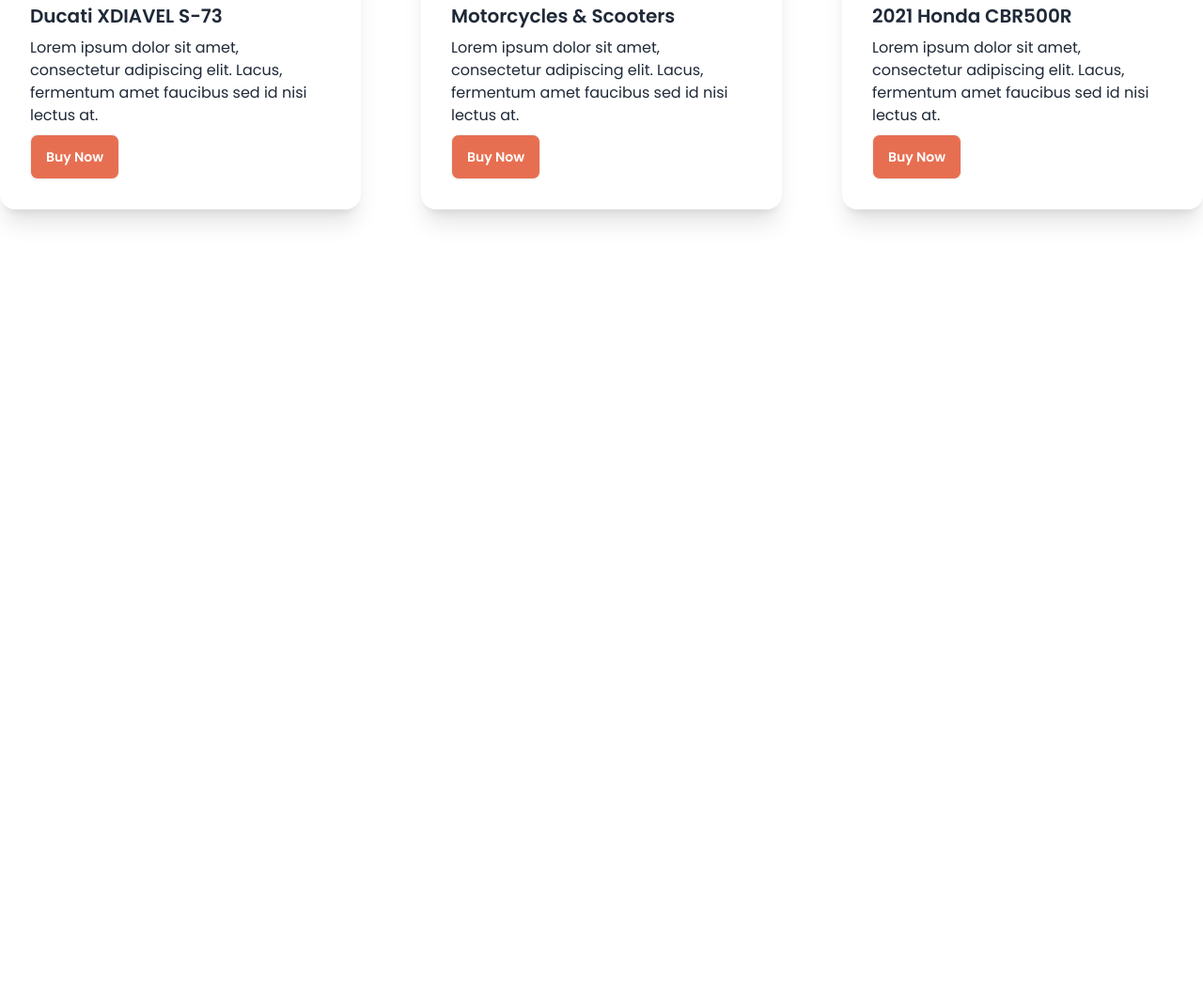
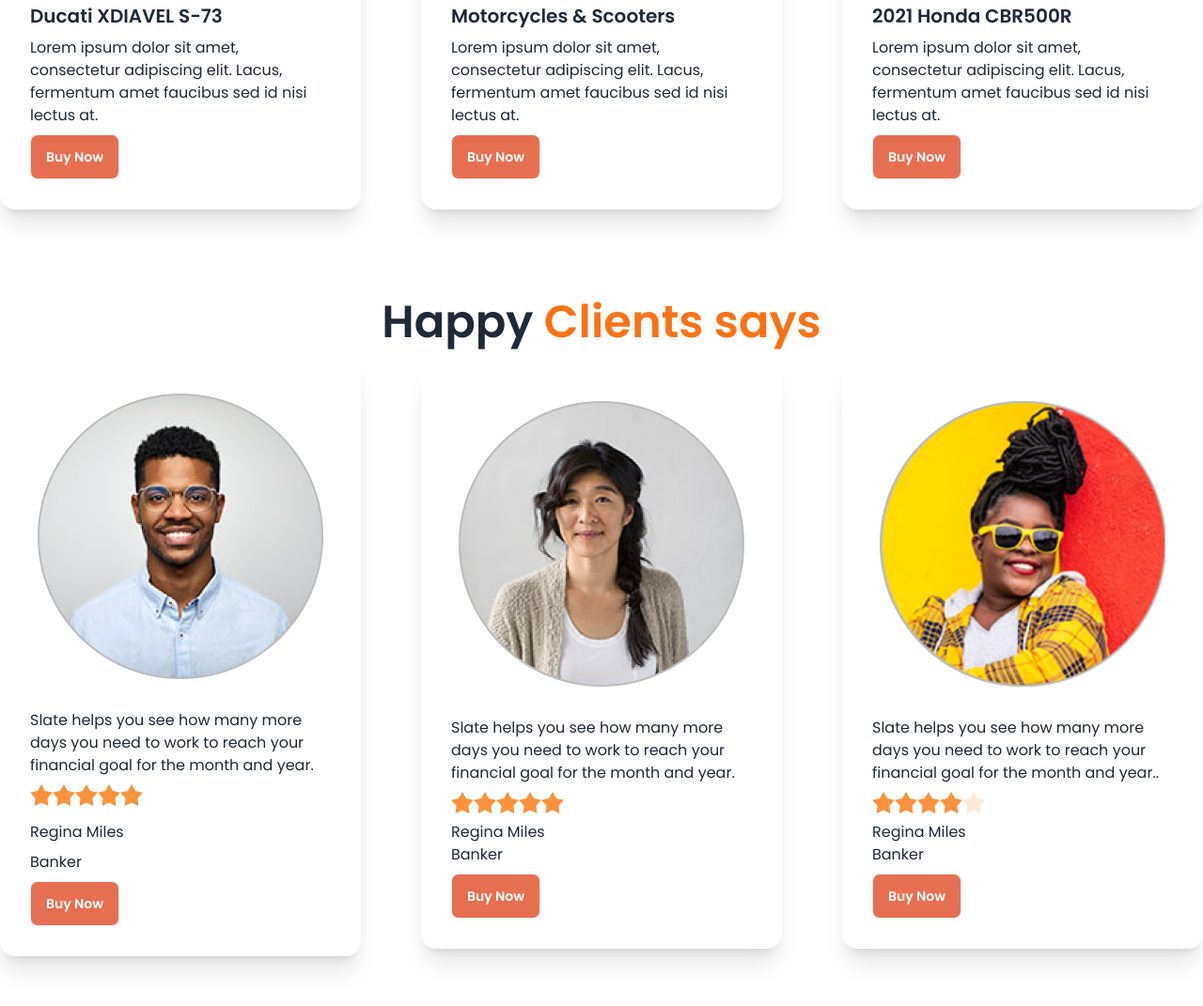
Before and after one commit to EbnulAhsan/Biker-zone, a plain HTML site: page index.html in a window 1280 px wide. Shown: the part 1859-2930 px from the top of the page at 94% size. Before the commit the page ends 2178 px from the top, so only its background shows below. Drawn offline with nearby package versions, Linux system fonts and the light colour scheme.

Commit message:
happy client section working

```diff
--- a/index.html
+++ b/index.html
@@ -254,12 +254,12 @@
             <div class="flex justify-between  flex-col lg:flex-row items-center gap-6">
                 <div class="card bg-base-100 w-96 shadow-xl">
                     <figure class="px-10 pt-10">
-                        <img src="images/others/latest1.png"
-                            alt="Shoes" class="rounded-xl" />
+                        <img src="images/others/latest1.png" alt="Shoes" class="rounded-xl" />
                     </figure>
                     <div class="card-body  text-left">
                         <h2 class="card-title">Ducati XDIAVEL S-73</h2>
-                        <p>Lorem ipsum dolor sit amet, consectetur adipiscing elit. Lacus, fermentum amet faucibus sed id nisi lectus at.</p>
+                        <p>Lorem ipsum dolor sit amet, consectetur adipiscing elit. Lacus, fermentum amet faucibus sed
+                            id nisi lectus at.</p>
                         <div class="card-actions">
                             <button class="btn  bg-bike-primary text-white">Buy Now</button>
                         </div>
@@ -269,12 +269,12 @@
 
                 <div class="card bg-base-100 w-96 shadow-xl">
                     <figure class="px-10 pt-10">
-                        <img src="images/others/latest2.png"
-                            alt="Shoes" class="rounded-xl" />
+                        <img src="images/others/latest2.png" alt="Shoes" class="rounded-xl" />
                     </figure>
                     <div class="card-body  text-left">
                         <h2 class="card-title">Motorcycles & Scooters</h2>
-                        <p>Lorem ipsum dolor sit amet, consectetur adipiscing elit. Lacus, fermentum amet faucibus sed id nisi lectus at.</p>
+                        <p>Lorem ipsum dolor sit amet, consectetur adipiscing elit. Lacus, fermentum amet faucibus sed
+                            id nisi lectus at.</p>
                         <div class="card-actions">
                             <button class="btn  bg-bike-primary text-white">Buy Now</button>
                         </div>
@@ -285,12 +285,12 @@
 
                 <div class="card bg-base-100 w-96 shadow-xl">
                     <figure class="px-10 pt-10">
-                        <img src="images/others/latest3.png"
-                            alt="Shoes" class="rounded-xl" />
+                        <img src="images/others/latest3.png" alt="Shoes" class="rounded-xl" />
                     </figure>
                     <div class="card-body  text-left ">
                         <h2 class="card-title">2021 Honda CBR500R</h2>
-                        <p>Lorem ipsum dolor sit amet, consectetur adipiscing elit. Lacus, fermentum amet faucibus sed id nisi lectus at.</p>
+                        <p>Lorem ipsum dolor sit amet, consectetur adipiscing elit. Lacus, fermentum amet faucibus sed
+                            id nisi lectus at.</p>
                         <div class="card-actions">
                             <button class="btn  bg-bike-primary text-white">Buy Now</button>
                         </div>
@@ -302,7 +302,120 @@
 
         </section>
 
+
+
+
         <!-- Happy client section -->
+
+        <section class="  mt-6 lg:mt-2` my-24">
+
+            <!-- text section -->
+
+            <div class="text-center my-3 ">
+
+                <h2 class="font-semibold text-5xl">Happy <span class=" text-orange-500">Clients says</span></h2>
+
+            </div>
+
+            <!-- card section -->
+
+            <div class="flex justify-between  flex-col lg:flex-row items-center gap-6">
+                <div class="card bg-base-100 w-96 shadow-xl">
+                    <figure class="px-10 pt-10 rounded-full ">
+                        <img src="images/others/user-1.png" alt="Shoes" class="rounded-xl" />
+                    </figure>
+                    <div class="card-body  text-left">
+
+                        <p>Slate helps you see how
+                            many more days you need
+                            to work to reach your financial
+                            goal for the month and year.</p>
+
+                        <div>
+                            <div class="rating">
+                                <input type="radio" name="rating-2" class="mask mask-star-2 bg-orange-400" />
+                                <input type="radio" name="rating-2" class="mask mask-star-2 bg-orange-400" />
+                                <input type="radio" name="rating-2" class="mask mask-star-2 bg-orange-400" />
+                                <input type="radio" name="rating-2" class="mask mask-star-2 bg-orange-400"
+                                    checked="checked" />
+                                <input type="radio" name="rating-2" class="mask mask-star-2 bg-orange-400" />
+                            </div>
+
+                        </div>
+
+                        <h4>Regina Miles</h4>
+                        <h5>Banker</h5>
+                        <div class="card-actions">
+                            <button class="btn  bg-bike-primary text-white">Buy Now</button>
+                        </div>
+                    </div>
+                </div>
+
+
+                <div class="card bg-base-100 w-96 shadow-xl">
+                    <figure class="px-10 pt-10">
+                        <img src="images/others/user-2.png" alt="Shoes" class="rounded-xl" />
+                    </figure>
+                    <div class="card-body  text-left">
+
+                        <p>Slate helps you see how
+                            many more days you need
+                            to work to reach your financial
+                            goal for the month and year.</p>
+
+                        <div>
+                            <div class="rating">
+                                <input type="radio" name="rating-2" class="mask mask-star-2 bg-orange-400" />
+                                <input type="radio" name="rating-2" class="mask mask-star-2 bg-orange-400" />
+                                <input type="radio" name="rating-2" class="mask mask-star-2 bg-orange-400" />
+                                <input type="radio" name="rating-2" class="mask mask-star-2 bg-orange-400"
+                                    checked="checked" />
+                                <input type="radio" name="rating-2" class="mask mask-star-2 bg-orange-400" />
+                            </div>
+                            <h4>Regina Miles</h4>
+                            <h5>Banker</h5>
+
+                        </div>
+                        <div class="card-actions">
+                            <button class="btn  bg-bike-primary text-white">Buy Now</button>
+                        </div>
+                    </div>
+                </div>
+
+
+
+                <div class="card bg-base-100 w-96 shadow-xl">
+                    <figure class="px-10 pt-10">
+                        <img src="images/others/user-3.png" alt="Shoes" class="rounded-xl" />
+                    </figure>
+                    <div class="card-body  text-left ">
+
+                        <p>Slate helps you see how many more days you need to work to reach your financial goal for the
+                            month and year..</p>
+                            <div>
+                            <div class="rating">
+                                <input type="radio" name="rating-2" class="mask mask-star-2 bg-orange-400" />
+                                <input type="radio" name="rating-2" class="mask mask-star-2 bg-orange-400" />
+                                <input type="radio" name="rating-2" class="mask mask-star-2 bg-orange-400" />
+                                <input type="radio" name="rating-2" class="mask mask-star-2 bg-orange-400"
+                                    checked="checked" />
+                                <input type="radio" name="rating-2" class="mask mask-star-2 bg-orange-400" />
+                            </div>
+                            <h4>Regina Miles</h4>
+                            <h5>Banker</h5>
+
+                        </div>
+                        <div class="card-actions">
+                            <button class="btn  bg-bike-primary text-white">Buy Now</button>
+                        </div>
+                    </div>
+                </div>
+            </div>
+
+
+
+        </section>
+
 
 
 
```
